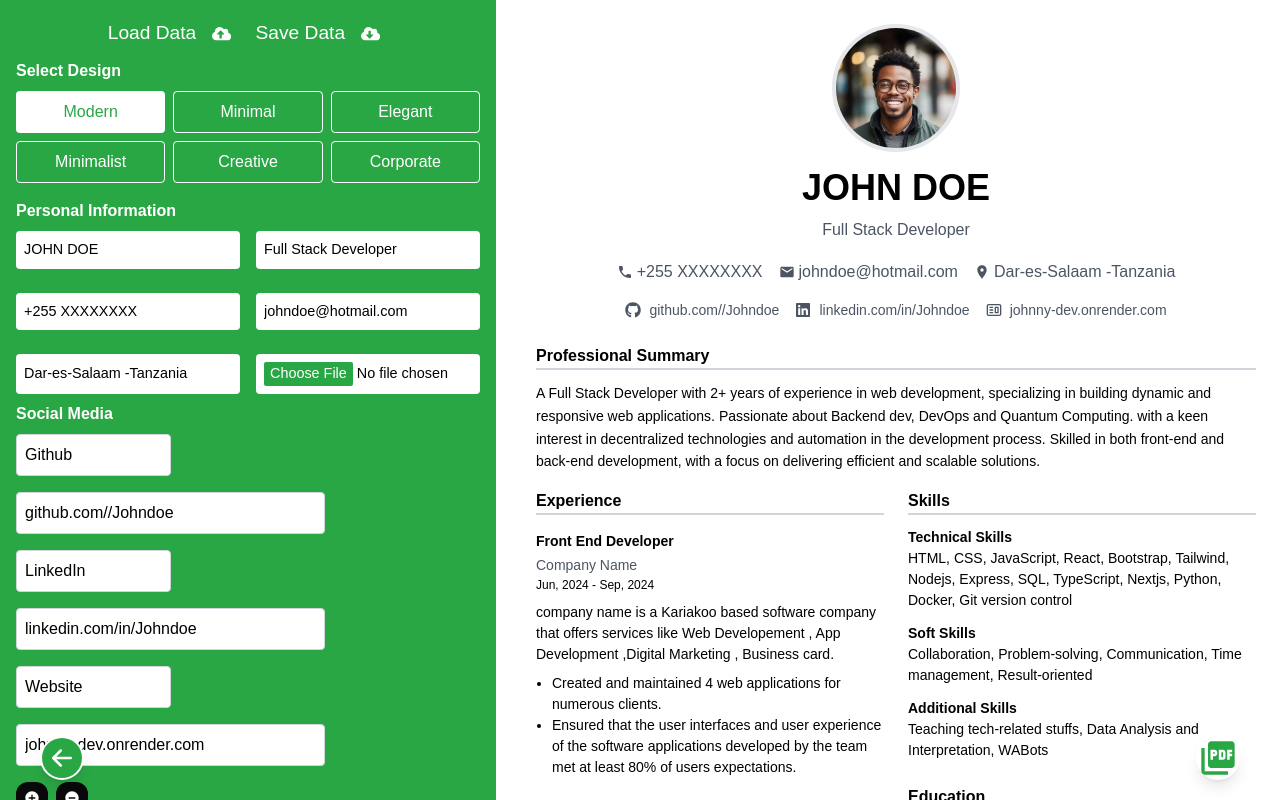
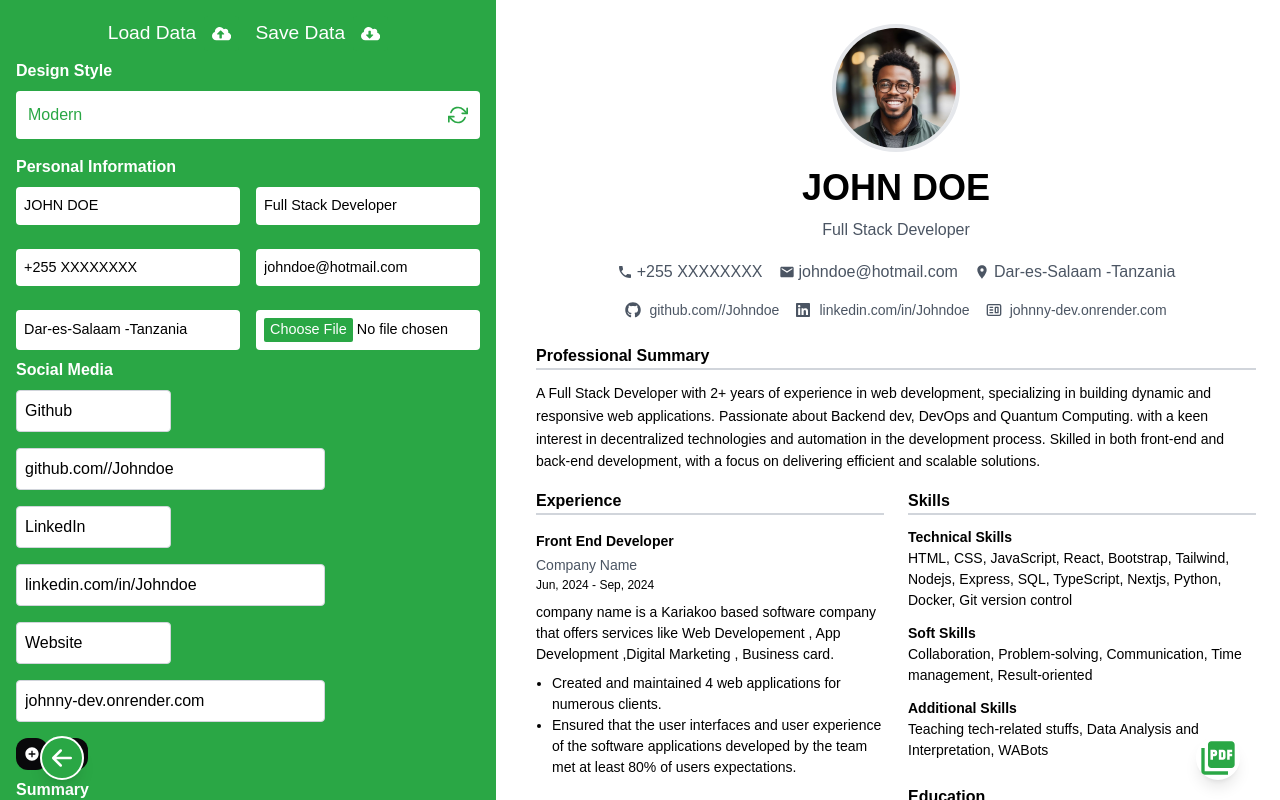
Before and after one commit to Johnndelembi/freebie-resume-maker, a Next.js app: page /builder in a window 1280 px wide. Built offline with nearby package versions, Linux system fonts and the light colour scheme.

Commit message:
made some improvements on the design

```diff
--- a/components/form/DesignSelector.jsx
+++ b/components/form/DesignSelector.jsx
@@ -1,5 +1,6 @@
 import React, { useContext } from 'react';
 import { DesignContext } from '../../contexts/DesignContext';
+import { FiRefreshCw } from 'react-icons/fi'; // Import refresh icon
 
 const DesignSelector = () => {
   const { selectedDesign, setSelectedDesign } = useContext(DesignContext);
@@ -13,25 +14,27 @@ const DesignSelector = () => {
     { id: 'corporate', name: 'Corporate' },
   ];
 
+  const cycleDesign = () => {
+    const currentIndex = designs.findIndex(design => design.id === selectedDesign);
+    const nextIndex = (currentIndex + 1) % designs.length;
+    setSelectedDesign(designs[nextIndex].id);
+  };
+
+  // Find current design name
+  const currentDesign = designs.find(design => design.id === selectedDesign);
+
   return (
     <div className="mb-4">
-      <h2 className="input-title mb-2">Select Design</h2>
-      <div className="grid grid-cols-3 gap-2">
-        {designs.map((design) => (
-          <button
-            key={design.id}
-            onClick={() => setSelectedDesign(design.id)}
-            className={`p-2 rounded transition-colors ${
-              selectedDesign === design.id
-                ? 'bg-white text-[rgb(42,167,69)]'
-                : 'bg-[rgb(42,167,69)] text-white border border-white'
-            }`}
-            type="button"
-          >
-            {design.name}
-          </button>
-        ))}
-      </div>
+      <h2 className="input-title mb-2">Design Style</h2>
+      <button
+        onClick={cycleDesign}
+        className="w-full p-3 rounded bg-white text-[rgb(42,167,69)] hover:bg-gray-50
+          transition-all flex items-center justify-between group"
+        type="button"
+      >
+        <span className="font-medium">{currentDesign?.name || 'Modern'}</span>
+        <FiRefreshCw className="w-5 h-5 group-hover:rotate-180 transition-transform duration-300" />
+      </button>
     </div>
   );
 };
```
